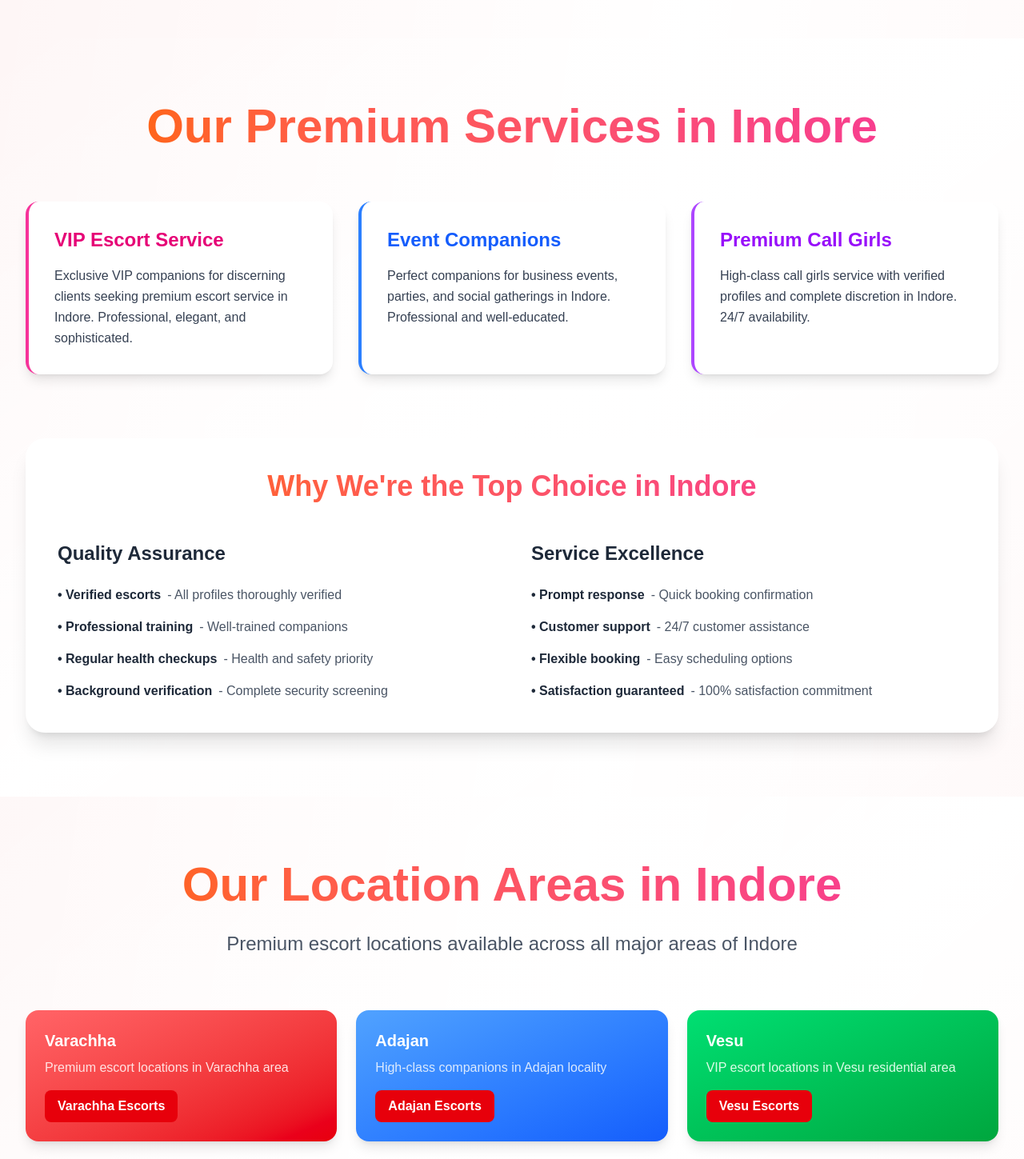
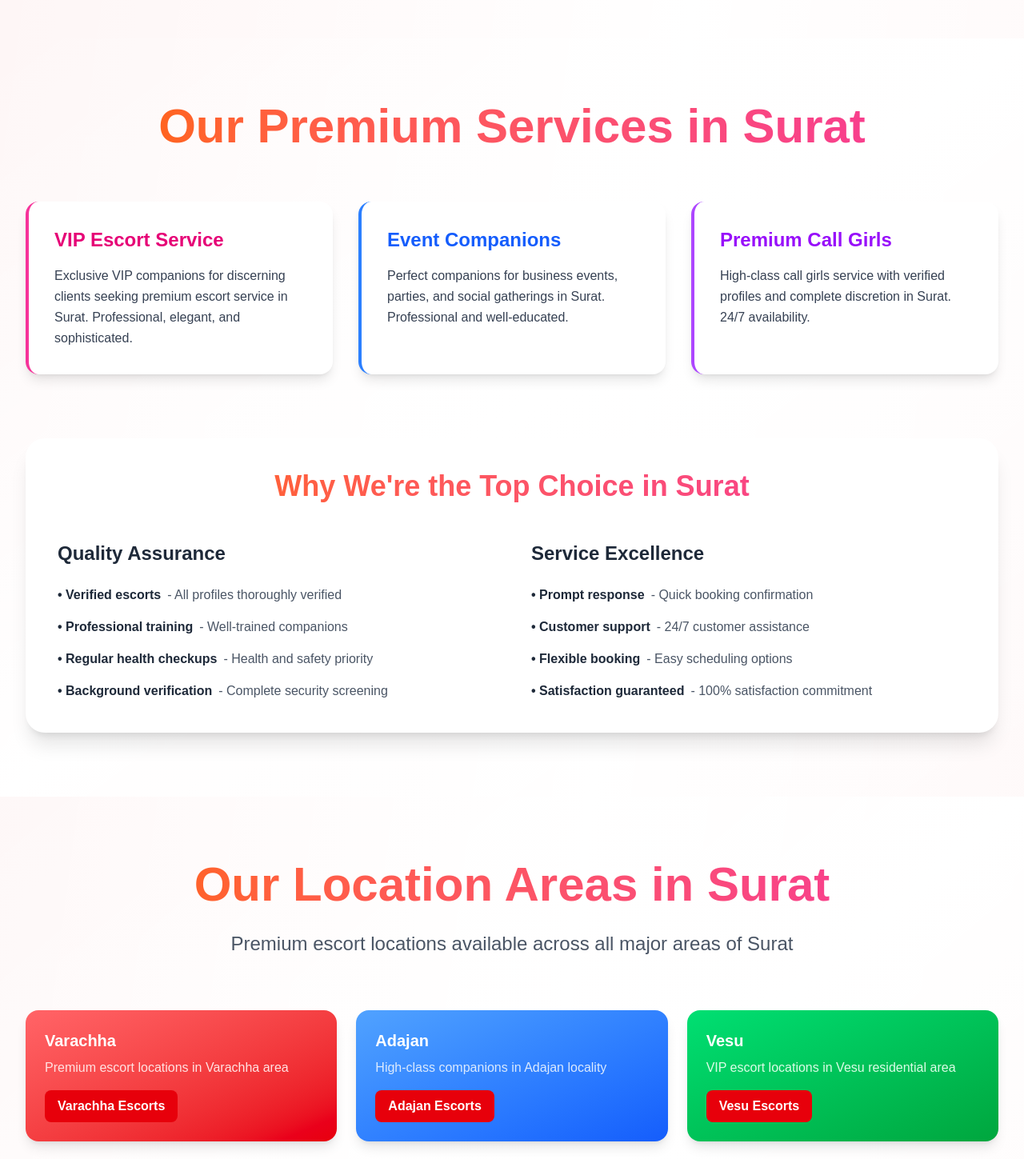
Before and after one commit to anshmydigitalcrown-ui/surat, a Next.js app: page /services in a window 1280 px wide. Shown: the part 3320-4769 px from the top of the page at 80% size. Built offline with nearby package versions, Linux system fonts and the light colour scheme.

Commit message:
Replace all Indore text with Surat across home and services pages

```diff
--- a/src/app/page.tsx
+++ b/src/app/page.tsx
@@ -31,7 +31,7 @@ export default function Home() {
                 </div>
 
                 <h2 className="text-4xl md:text-6xl font-bold text-pink-800 leading-tight">
-                  Indore&apos;s Most
+                  Surat&apos;s Most
                   <span className="block bg-gradient-to-r from-pink-700 to-pink-900 bg-clip-text text-transparent">
                     Trusted Companion
                   </span>
@@ -39,7 +39,7 @@ export default function Home() {
                 </h2>
 
                 <p className="text-xl text-pink-800 leading-relaxed max-w-xl">
-                  Experience luxury and sophistication with Indore&apos;s premier escort service. We offer discreet, professional companionship tailored to your needs with complete privacy and elegance.
+                  Experience luxury and sophistication with Surat&apos;s premier escort service. We offer discreet, professional companionship tailored to your needs with complete privacy and elegance.
                 </p>
               </div>
 
@@ -144,7 +144,7 @@ export default function Home() {
                 <div className="absolute -top-4 -right-4 bg-red-600 text-white px-6 py-3 rounded-2xl shadow-lg transform rotate-12 z-10">
                   <div className="text-center">
                     <div className="text-2xl font-bold">No.1</div>
-                    <div className="text-xs">In Indore</div>
+                    <div className="text-xs">In Surat</div>
                   </div>
                 </div>
 
@@ -163,7 +163,7 @@ export default function Home() {
         <div className="max-w-7xl mx-auto px-4 sm:px-6 lg:px-8">
           <div className="text-center mb-16">
             <h2 className="text-5xl md:text-6xl font-black bg-gradient-to-r from-pink-700 to-pink-900 bg-clip-text text-transparent mb-6">
-              Premium Escorts In Indore - Our Services
+              Premium Escorts In Surat - Our Services
             </h2>
             <p className="text-xl md:text-2xl text-pink-800 max-w-3xl mx-auto leading-relaxed">
               Professional Call Girls & VIP Companions Available 24/7
@@ -244,7 +244,7 @@ export default function Home() {
         <div className="max-w-7xl mx-auto px-4 sm:px-6 lg:px-8">
           <div className="text-center mb-16">
             <h2 className="text-5xl md:text-6xl font-black bg-gradient-to-r from-orange-500 to-pink-500 bg-clip-text text-transparent mb-6">
-              Our Premium Services in Indore
+              Our Premium Services in Surat
             </h2>
           </div>
 
@@ -253,7 +253,7 @@ export default function Home() {
             <div className="bg-white rounded-2xl p-8 shadow-lg border-l-4 border-pink-500">
               <h3 className="text-2xl font-bold text-pink-600 mb-4">VIP Escort Service</h3>
               <p className="text-red-600 leading-relaxed">
-                Exclusive VIP companions for discerning clients seeking premium escort service in Indore. Professional, elegant, and sophisticated.
+                Exclusive VIP companions for discerning clients seeking premium escort service in Surat. Professional, elegant, and sophisticated.
               </p>
             </div>
 
@@ -261,7 +261,7 @@ export default function Home() {
             <div className="bg-white rounded-2xl p-8 shadow-lg border-l-4 border-blue-500">
               <h3 className="text-2xl font-bold text-blue-600 mb-4">Event Companions</h3>
               <p className="text-red-600 leading-relaxed">
-                Perfect companions for business events, parties, and social gatherings in Indore. Professional and well-educated.
+                Perfect companions for business events, parties, and social gatherings in Surat. Professional and well-educated.
               </p>
             </div>
 
@@ -269,7 +269,7 @@ export default function Home() {
             <div className="bg-white rounded-2xl p-8 shadow-lg border-l-4 border-purple-500">
               <h3 className="text-2xl font-bold text-purple-600 mb-4">Premium Call Girls</h3>
               <p className="text-red-600 leading-relaxed">
-                High-class call girls service with verified profiles and complete discretion in Indore. 24/7 availability.
+                High-class call girls service with verified profiles and complete discretion in Surat. 24/7 availability.
               </p>
             </div>
           </div>
@@ -277,7 +277,7 @@ export default function Home() {
           {/* Why We are the Top Choice */}
           <div className="bg-white rounded-3xl p-10 shadow-xl">
             <h3 className="text-4xl font-bold text-center bg-gradient-to-r from-orange-500 to-pink-500 bg-clip-text text-transparent mb-12">
-              Why We&apos;re the Top Choice in Indore
+              Why We&apos;re the Top Choice in Surat
             </h3>
 
             <div className="grid grid-cols-1 md:grid-cols-2 gap-12">
@@ -331,15 +331,15 @@ export default function Home() {
         </div>
       </section>
 
-      {/* Indore Locations Section */}
+      {/* Surat Locations Section */}
       <section className="py-20 bg-gradient-to-br from-sweet-pink-50 via-white to-light-red-50">
         <div className="max-w-7xl mx-auto px-4 sm:px-6 lg:px-8">
           <div className="text-center mb-16">
             <h2 className="text-5xl md:text-6xl font-black bg-gradient-to-r from-orange-500 to-pink-500 bg-clip-text text-transparent mb-6">
-              Our Location Areas in Indore
+              Our Location Areas in Surat
             </h2>
             <p className="text-xl md:text-2xl text-red-600 max-w-3xl mx-auto leading-relaxed">
-              Premium escort locations available across all major areas of Indore
+              Premium escort locations available across all major areas of Surat
             </p>
           </div>
 
@@ -517,7 +517,7 @@ export default function Home() {
               ⭐ What Our Premium Clients Say About Us ⭐
             </h2>
             <p className="text-xl text-red-600 max-w-4xl mx-auto leading-relaxed">
-              💎 Thousands of satisfied clients across Indore trust us for premium escort services
+              💎 Thousands of satisfied clients across Surat trust us for premium escort services
             </p>
           </div>
 
@@ -589,22 +589,22 @@ export default function Home() {
             <div className="space-y-6">
               <div className="text-center lg:text-left">
                 <h2 className="text-4xl md:text-5xl font-bold bg-gradient-to-r from-pink-600 to-pink-400 bg-clip-text text-transparent mb-4">
-                  Find Us in Indore
+                  Find Us in Surat
                 </h2>
                 <p className="text-xl text-gray-600">
-                  We provide premium escort services across all major areas of Indore
+                  We provide premium escort services across all major areas of Surat
                 </p>
               </div>
               <div className="w-full h-96 bg-gray-100 rounded-2xl overflow-hidden shadow-lg">
                 <iframe
-                  src="https://www.google.com/maps/embed?pb=!1m18!1m12!1m3!1d58881.094906827295!2d75.79103635!3d22.7195687!2m3!1f0!2f0!3f0!3m2!1i1024!2i768!4f13.1!3m3!1m2!1s0x3962fcad1b410ddb%3A0x96ec4da356240f4!2sIndore%2C%20Madhya%20Pradesh!5e0!3m2!1sen!2sin!4v1696234567890!5m2!1sen!2sin"
+                  src="https://www.google.com/maps/embed?pb=!1m18!1m12!1m3!1d59616.944!2d72.83!3d21.195!2m3!1f0!2f0!3f0!3m2!1i1024!2i768!4f13.1!3m3!1m2!1s0x3be04e59411d1563%3A0xfe4558290938b042!2sSurat%2C%20Gujarat!5e0!3m2!1sen!2sin!4v1696234567890!5m2!1sen!2sin"
                   width="100%"
                   height="100%"
                   style={{ border: 0 }}
                   allowFullScreen
                   loading="lazy"
                   referrerPolicy="no-referrer-when-downgrade"
-                  title="Indore Location Map"
+                  title="Surat Location Map"
                 />
               </div>
             </div>
@@ -743,7 +743,7 @@ export default function Home() {
                   </svg>
                 </div>
                 <h3 className="text-xl font-bold text-blue-600 mb-2">Email Us</h3>
-                <p className="text-lg font-bold text-gray-800 mb-2">info@indoreescorts.com</p>
+                <p className="text-lg font-bold text-gray-800 mb-2">info@suratescorts.com</p>
                 <p className="text-gray-600">Quick Response</p>
               </div>
             </div>
@@ -825,13 +825,13 @@ export default function Home() {
               {/* FAQ Item 5 */}
               <details className="group bg-white/80 backdrop-blur-sm rounded-2xl border border-pink-200 overflow-hidden shadow-md hover:shadow-lg transition-all duration-300 faq-item">
                 <summary className="flex items-center justify-between p-4 md:p-6 cursor-pointer hover:bg-pink-50/50 transition-all duration-300">
-                  <h3 className="text-lg md:text-xl font-semibold text-gray-800 pr-4">What areas in Indore do you cover?</h3>
+                  <h3 className="text-lg md:text-xl font-semibold text-gray-800 pr-4">What areas in Surat do you cover?</h3>
                   <svg className="w-6 h-6 text-pink-600 transform group-open:rotate-180 transition-transform duration-300 flex-shrink-0" fill="none" stroke="currentColor" viewBox="0 0 24 24">
                     <path strokeLinecap="round" strokeLinejoin="round" strokeWidth={2} d="M19 9l-7 7-7-7" />
                   </svg>
                 </summary>
                 <div className="px-4 md:px-6 pb-4 md:pb-6 text-gray-700">
-                  <p className="text-sm md:text-base leading-relaxed">We provide services across all major areas in Indore including Vijay Nagar, Bhawar Kuan, Rajwada, Sarafa Bazar, MG Road, and surrounding locations. Contact us for specific area availability.</p>
+                  <p className="text-sm md:text-base leading-relaxed">We provide services across all major areas in Surat including Varachha, Adajan, Vesu, Nanpura, City Light, and surrounding locations. Contact us for specific area availability.</p>
                 </div>
               </details>
 
--- a/src/app/services/page.tsx
+++ b/src/app/services/page.tsx
@@ -141,7 +141,7 @@ export default function Services() {
         <div className="max-w-7xl mx-auto px-4 sm:px-6 lg:px-8">
           <div className="text-center mb-16">
             <h2 className="text-5xl md:text-6xl font-black bg-gradient-to-r from-orange-500 to-pink-500 bg-clip-text text-transparent mb-6">
-              Our Premium Services in Indore
+              Our Premium Services in Surat
             </h2>
           </div>
 
@@ -150,7 +150,7 @@ export default function Services() {
             <div className="bg-white rounded-2xl p-8 shadow-lg border-l-4 border-pink-500">
               <h3 className="text-2xl font-bold text-pink-600 mb-4">VIP Escort Service</h3>
               <p className="text-gray-700 leading-relaxed">
-                Exclusive VIP companions for discerning clients seeking premium escort service in Indore. Professional, elegant, and sophisticated.
+                Exclusive VIP companions for discerning clients seeking premium escort service in Surat. Professional, elegant, and sophisticated.
               </p>
             </div>
 
@@ -158,7 +158,7 @@ export default function Services() {
             <div className="bg-white rounded-2xl p-8 shadow-lg border-l-4 border-blue-500">
               <h3 className="text-2xl font-bold text-blue-600 mb-4">Event Companions</h3>
               <p className="text-gray-700 leading-relaxed">
-                Perfect companions for business events, parties, and social gatherings in Indore. Professional and well-educated.
+                Perfect companions for business events, parties, and social gatherings in Surat. Professional and well-educated.
               </p>
             </div>
 
@@ -166,7 +166,7 @@ export default function Services() {
             <div className="bg-white rounded-2xl p-8 shadow-lg border-l-4 border-purple-500">
               <h3 className="text-2xl font-bold text-purple-600 mb-4">Premium Call Girls</h3>
               <p className="text-gray-700 leading-relaxed">
-                High-class call girls service with verified profiles and complete discretion in Indore. 24/7 availability.
+                High-class call girls service with verified profiles and complete discretion in Surat. 24/7 availability.
               </p>
             </div>
           </div>
@@ -174,7 +174,7 @@ export default function Services() {
           {/* Why We're the Top Choice */}
           <div className="bg-white rounded-3xl p-10 shadow-xl">
             <h3 className="text-4xl font-bold text-center bg-gradient-to-r from-orange-500 to-pink-500 bg-clip-text text-transparent mb-12">
-              Why We&apos;re the Top Choice in Indore
+              Why We&apos;re the Top Choice in Surat
             </h3>
 
             <div className="grid grid-cols-1 md:grid-cols-2 gap-12">
@@ -228,15 +228,15 @@ export default function Services() {
         </div>
       </section>
 
-      {/* Indore Locations Section */}
+      {/* Surat Locations Section */}
       <section className="py-20 bg-gradient-to-br from-sweet-pink-50 via-white to-light-red-50">
         <div className="max-w-7xl mx-auto px-4 sm:px-6 lg:px-8">
           <div className="text-center mb-16">
             <h2 className="text-5xl md:text-6xl font-black bg-gradient-to-r from-orange-500 to-pink-500 bg-clip-text text-transparent mb-6">
-              Our Location Areas in Indore
+              Our Location Areas in Surat
             </h2>
             <p className="text-xl md:text-2xl text-gray-600 max-w-3xl mx-auto leading-relaxed">
-              Premium escort locations available across all major areas of Indore
+              Premium escort locations available across all major areas of Surat
             </p>
           </div>
 
@@ -414,7 +414,7 @@ export default function Services() {
               ⭐ What Our Premium Clients Say About Us ⭐
             </h2>
             <p className="text-xl text-gray-700 max-w-4xl mx-auto leading-relaxed">
-              💎 Thousands of satisfied clients across Indore trust us for premium escort services
+              💎 Thousands of satisfied clients across Surat trust us for premium escort services
             </p>
           </div>
 
@@ -486,22 +486,22 @@ export default function Services() {
             <div className="space-y-6">
               <div className="text-center lg:text-left">
                 <h2 className="text-4xl md:text-5xl font-bold bg-gradient-to-r from-pink-600 to-pink-400 bg-clip-text text-transparent mb-4">
-                  Find Us in Indore
+                  Find Us in Surat
                 </h2>
                 <p className="text-xl text-gray-600">
-                  We provide premium escort services across all major areas of Indore
+                  We provide premium escort services across all major areas of Surat
                 </p>
               </div>
               <div className="w-full h-96 bg-gray-100 rounded-2xl overflow-hidden shadow-lg">
                 <iframe
-                  src="https://www.google.com/maps/embed?pb=!1m18!1m12!1m3!1d58881.094906827295!2d75.79103635!3d22.7195687!2m3!1f0!2f0!3f0!3m2!1i1024!2i768!4f13.1!3m3!1m2!1s0x3962fcad1b410ddb%3A0x96ec4da356240f4!2sIndore%2C%20Madhya%20Pradesh!5e0!3m2!1sen!2sin!4v1696234567890!5m2!1sen!2sin"
+                  src="https://www.google.com/maps/embed?pb=!1m18!1m12!1m3!1d59616.944!2d72.83!3d21.195!2m3!1f0!2f0!3f0!3m2!1i1024!2i768!4f13.1!3m3!1m2!1s0x3be04e59411d1563%3A0xfe4558290938b042!2sSurat%2C%20Gujarat!5e0!3m2!1sen!2sin!4v1696234567890!5m2!1sen!2sin"
                   width="100%"
                   height="100%"
                   style={{ border: 0 }}
                   allowFullScreen
                   loading="lazy"
                   referrerPolicy="no-referrer-when-downgrade"
-                  title="Indore Location Map"
+                  title="Surat Location Map"
                 />
               </div>
             </div>
@@ -511,7 +511,7 @@ export default function Services() {
               <div className="text-center mb-8">
                 <h3 className="text-3xl font-bold text-gray-800 mb-4">Contact Us</h3>
                 <p className="text-gray-600">
-                  Get in touch with us for premium escort services in Indore
+                  Get in touch with us for premium escort services in Surat
                 </p>
               </div>
 
@@ -640,7 +640,7 @@ export default function Services() {
                   </svg>
                 </div>
                 <h3 className="text-xl font-bold text-blue-600 mb-2">Email Us</h3>
-                <p className="text-lg font-bold text-gray-800 mb-2">info@Indoreescorts.com</p>
+                <p className="text-lg font-bold text-gray-800 mb-2">info@suratescorts.com</p>
                 <p className="text-gray-600">Quick Response</p>
               </div>
             </div>
@@ -656,7 +656,7 @@ export default function Services() {
               Frequently Asked Questions
             </h2>
             <p className="text-xl text-gray-700 max-w-3xl mx-auto">
-              Get answers to common questions about our premium escort services in Indore
+              Get answers to common questions about our premium escort services in Surat
             </p>
           </div>
 
@@ -706,7 +706,7 @@ export default function Services() {
                 </div>
                 <h3 className="text-lg font-bold text-blue-600 mb-3">Service Areas?</h3>
                 <p className="text-gray-600 text-sm">
-                  We serve all major areas in Indore including Vijay Nagar, Bhawar Kuan, Rajwada, Sarafa Bazar, and surrounding locations.
+                  We serve all major areas in Surat including Varachha, Adajan, Vesu, Nanpura, City Light, and surrounding locations.
                 </p>
               </div>
             </div>
```
